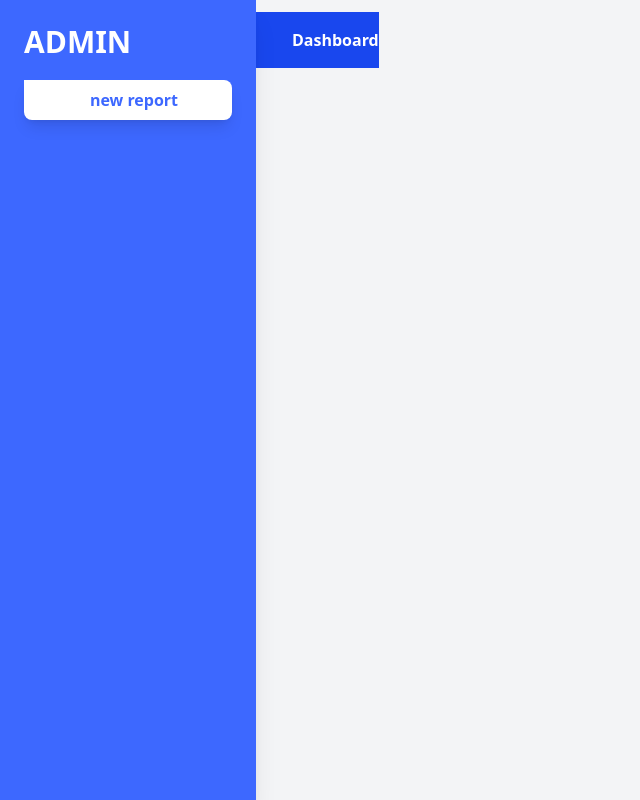
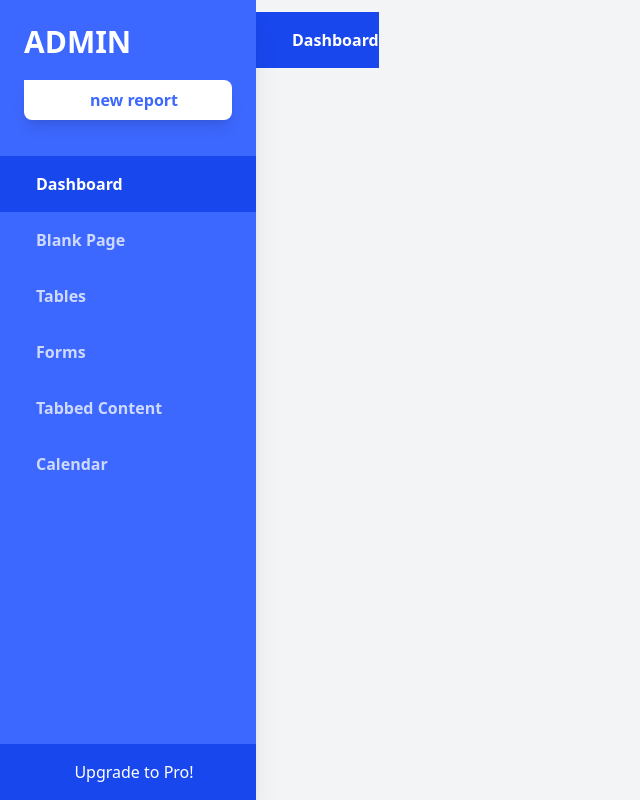
Before and after one commit to KUBER-LOUDY/kuber-loudy-front, a Next.js app: page /dashboard/main in a window 1280 px wide. Shown: the whole page, without its empty margins (0-640 px from the left). Built offline with nearby package versions, Linux system fonts and the light colour scheme.

Commit message:
✨ feat:  add dashboard layout

```diff
--- a/app/(dashboard)/layout.tsx
+++ b/app/(dashboard)/layout.tsx
@@ -1,11 +1,20 @@
+import type { Metadata } from "next"
+import "@/app/globals.css";
+
+export const metadata: Metadata ={
+    viewport : 'width=device-width, initial-scale=1.0',
+    title : 'Admin'
+}
+
 export default function DashboardLayout({
     children, // will be a page or nested layout
   }: {
     children: React.ReactNode
   }) {
     return (
+        <html lang = "en">
+
             <body className="bg-gray-100 flex">
-
                 <aside className="relative bg-sidebar h-screen w-64 hidden sm:block shadow-xl ">
                     <div className="p-6">
                         <a href="dashboard/blank.tsx" className="text-white text-3xl font-semibold uppercase hover:text-gray-300">admin</a>
@@ -13,23 +22,55 @@ export default function DashboardLayout({
                             <i className="fas fa-plus mr-3"></i> new report
                         </button>
                     </div>
+                    <nav className="text-white text-base font-semibold pt-3">
+                        <a href="index.html" className="flex items-center active-nav-link text-white py-4 pl-6 nav-item">
+                            <i className="fas fa-tachometer-alt mr-3"></i>
+                            Dashboard
+                        </a>
+                        <a href="blank.html" className="flex items-center text-white opacity-75 hover:opacity-100 py-4 pl-6 nav-item">
+                            <i className="fas fa-sticky-note mr-3"></i>
+                            Blank Page
+                        </a>
+                        <a href="tables.html" className="flex items-center text-white opacity-75 hover:opacity-100 py-4 pl-6 nav-item">
+                            <i className="fas fa-table mr-3"></i>
+                            Tables
+                        </a>
+                        <a href="forms.html" className="flex items-center text-white opacity-75 hover:opacity-100 py-4 pl-6 nav-item">
+                            <i className="fas fa-align-left mr-3"></i>
+                            Forms
+                        </a>
+                        <a href="tabs.html" className="flex items-center text-white opacity-75 hover:opacity-100 py-4 pl-6 nav-item">
+                            <i className="fas fa-tablet-alt mr-3"></i>
+                            Tabbed Content
+                        </a>
+                        <a href="calendar.html" className="flex items-center text-white opacity-75 hover:opacity-100 py-4 pl-6 nav-item">
+                            <i className="fas fa-calendar mr-3"></i>
+                            Calendar
+                        </a>
+                    </nav>
+                    <a href="#" className="absolute w-full upgrade-btn bottom-0 active-nav-link text-white flex items-center justify-center py-4">
+                        <i className="fas fa-arrow-circle-up mr-3"></i>
+                        Upgrade to Pro!
+                    </a>
                 </aside>
+
+
                 <section>
                     {
-
                         /* Include shared UI here e.g. a header or sidebar */
-
 
                     }
                     <nav className="text-white text-base font-semibold pt-3">
-                <a href="dashboard/boardMain.html" className="flex items-center active-nav-link text-white py-4 pl-6 nav-item">
+                        <a href="dashboard/blank.tsx" className="flex items-center active-nav-link text-white py-4 pl-6 nav-item">
                             <i className="fas fa-tachometer-alt mr-3"></i>
                             Dashboard
                         </a>
                     </nav>
 
+                    {/* 이하 고유 페이지의 UI 출력 */}
                     {children}
                 </section>
             </body>
+        </html>
     )
   }
```
Lines whose indentation alone changed are shown as unchanged.
